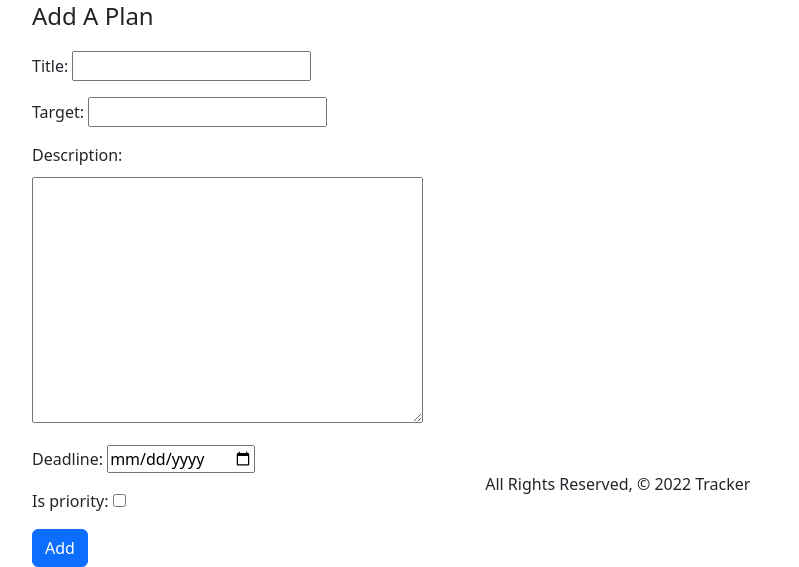
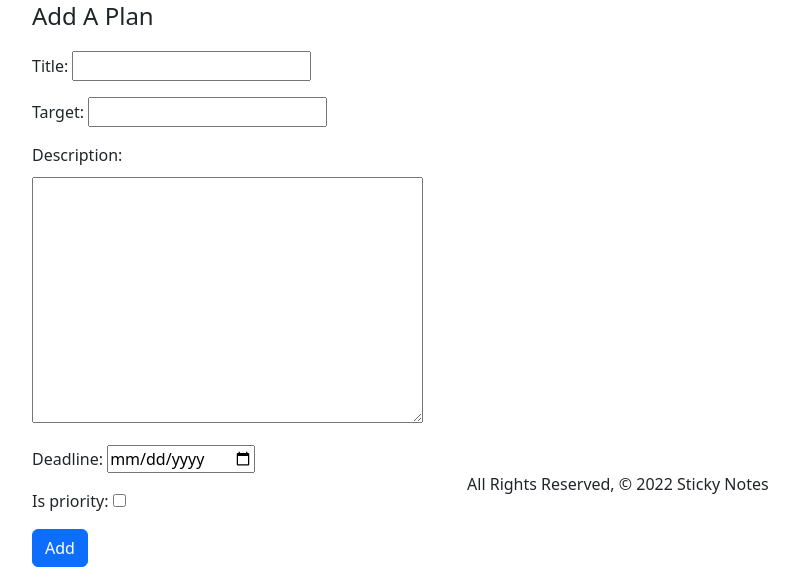
Before and after one commit to Leo-GeZhao/Tracker, a Django app: page / in a window 1280 px wide. Shown: the part 304-871 px from the top of the page, without its empty margins (18-817 px from the left). Run offline with Django 4.2, Linux system fonts and the light colour scheme; data that the repository does not hold is empty.

Commit message:
change footer content

```diff
--- a/main_app/templates/base.html
+++ b/main_app/templates/base.html
@@ -23,7 +23,7 @@
         {% endblock %}
     </main>
     <footer>
-      <div class="text-dark fixed-bottom text-center">All Rights Reserved, &copy; 2022 Tracker &nbsp;</div>
+      <div class="text-dark fixed-bottom text-center">All Rights Reserved, &copy; 2022 Sticky Notes &nbsp;</div>
     </footer>
 
 </body>
```
